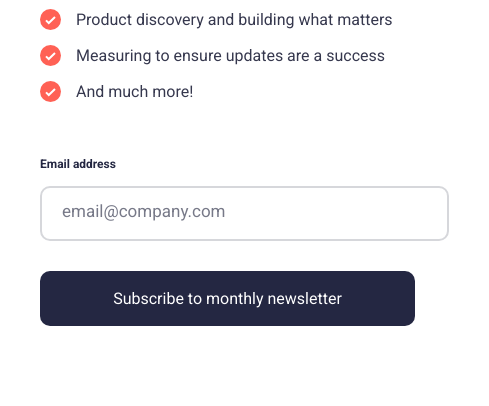
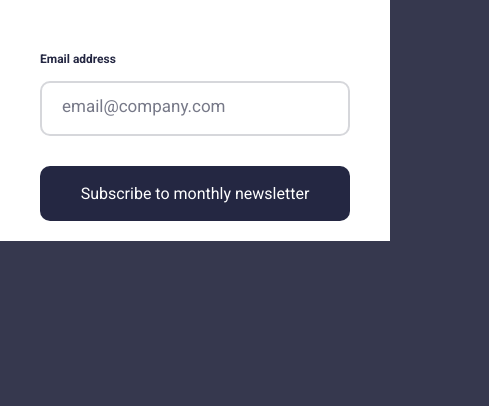
Before and after one commit to harsh-kh08/FrontendMentorChallenges, a plain HTML site: page newsletter-sign-up-with-success-message-main/index.html in a window 390 px wide. Shown: the part 607-1013 px from the top of the page, 489 px wide, since content can reach past the window. After the commit the page ends 848 px from the top, so only its background shows below. Drawn offline with nearby package versions, Linux system fonts and the light colour scheme.

Commit message:
Changes to Mobile view

```diff
--- a/newsletter-sign-up-with-success-message-main/index.css
+++ b/newsletter-sign-up-with-success-message-main/index.css
@@ -190,15 +190,12 @@
 body
 {
   align-items: flex-start;
-  height: 120dvh;
-  background-color: hsl(0, 0%, 100%);
-
+  height: 100dvh;
 }
 
 
       .container
       {
-        height: 120dvh;
         display: grid;
         grid-template-columns: minmax(auto,757px);
         grid-template-rows: auto auto;
@@ -237,15 +234,6 @@
   display: none;
 }
 
-.email-input
-{
-  width: 375px;
-}
-
-.subscribe-button
-{
-  width: 375px;
-}
 
 
       }
```
